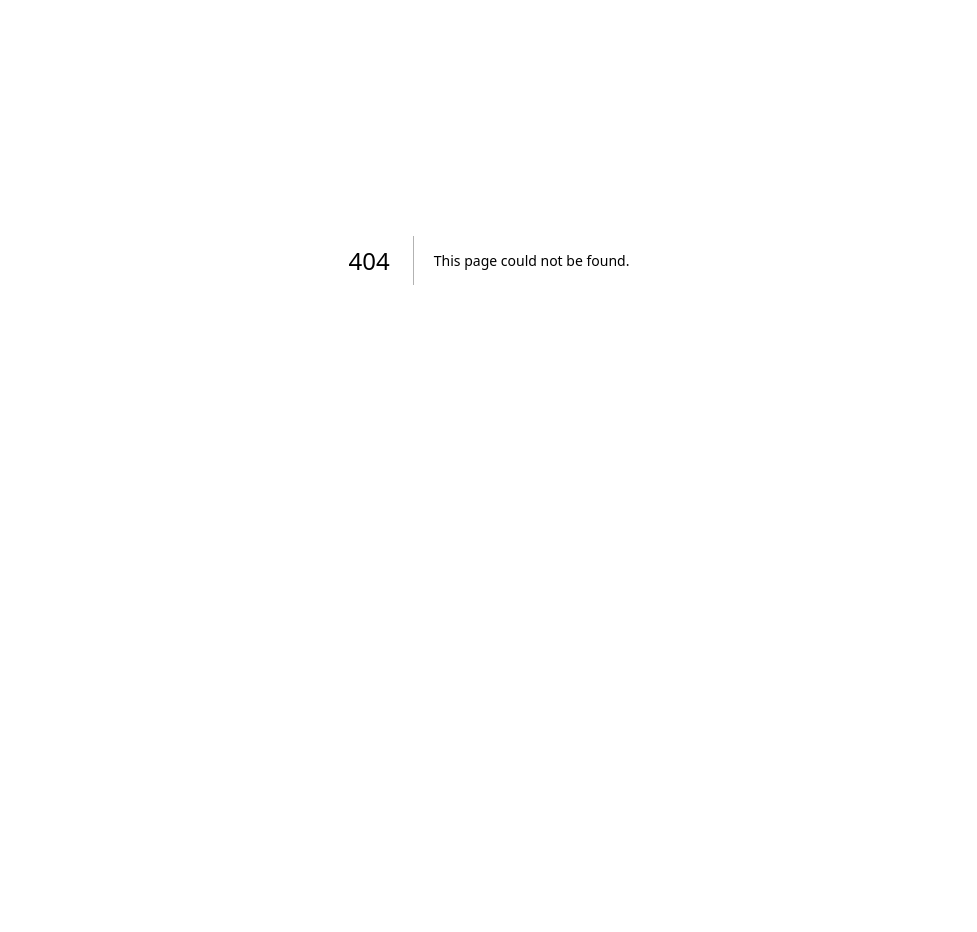
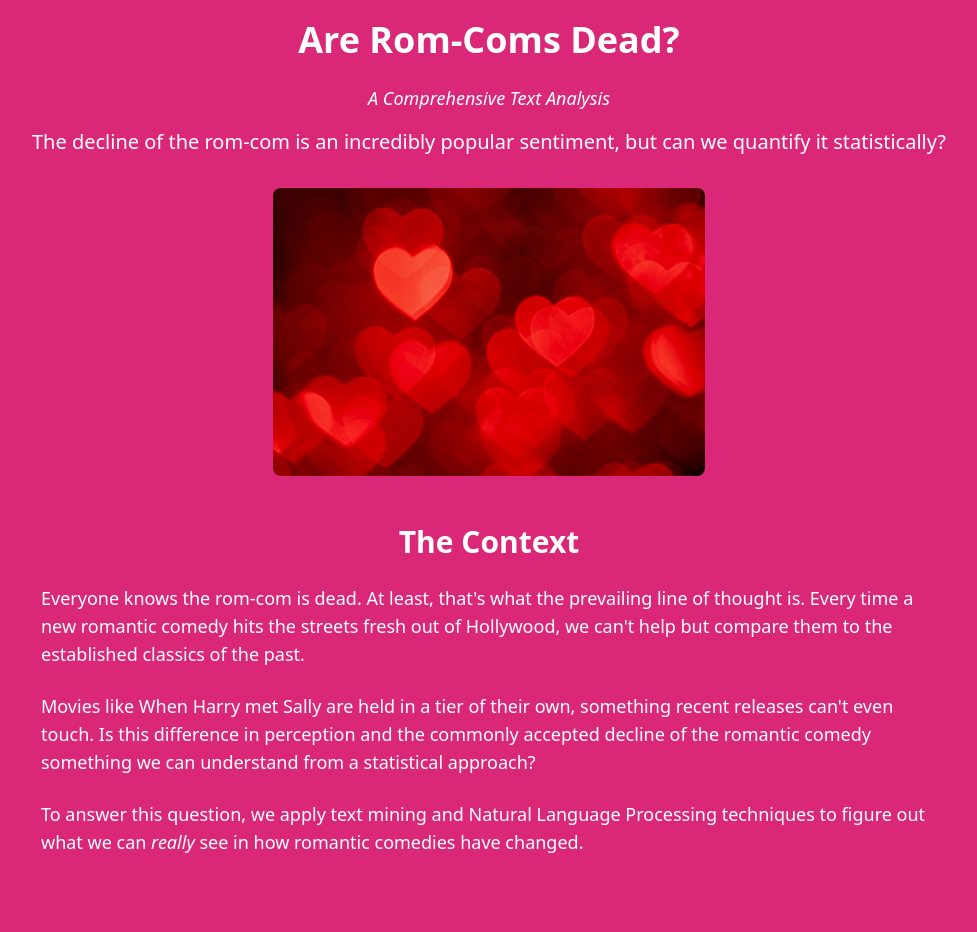
Before and after one commit to narenp12/portfolio_site, a Next.js app: page /project3 in a window 1280 px wide. Before the commit this address had no page. Shown: the part 140-1072 px from the top of the page, without its empty margins (151-1128 px from the left). Before the commit the page ends 800 px from the top, so only its background shows below. Built offline with nearby package versions, Linux system fonts and the light colour scheme.

Commit message:
Adding NLP proj, trying quarto

```diff
--- a/src/app/components/Projects.jsx
+++ b/src/app/components/Projects.jsx
@@ -18,6 +18,13 @@ const projectsData = [
         image: "/project/datagen.jpg",
         tag: ["All", "Python"],
     },
+    /*{
+        id: 3,
+        title: "Are Romantic Comedies Dead?: A Comprehensive Text Analysis",
+        description: "The decline of the rom-com is an incredibly popular sentiment, but can we quantify it statistically?",
+        image: "/project/proj3/stock-photo-red-hearts-background.jpg",
+        tag: ["All", "Python", "R"],
+    }*/
 ];
 
 const Projects = () => {
@@ -39,6 +46,7 @@ const Projects = () => {
             <div className='text-white flex flex-row justify-center items-center gap-2 py-6'>
                 <ProjectTag onClick={handleTagChange} name="All" isSelected={tag === "All"} />
                 <ProjectTag onClick={handleTagChange} name="Python" isSelected={tag === "Python"} />
+                <ProjectTag onClick={handleTagChange} name="R" isSelected={tag === "R"} />
             </div>
 
             <div className='grid md:grid-cols-3 gap-8 md:gap-12'>
--- /dev/null
+++ b/src/app/project3/page.jsx
@@ -0,0 +1,110 @@
+import React from 'react';
+import Link from 'next/link';
+import Navbar from '../components/Navbar';
+
+<link href="https://fonts.googleapis.com/css2?family=Poppins:wght@300;400;600&display=swap" rel="stylesheet" />
+
+export default function Project3() {
+    return (
+        <main className="bg-pink-600 text-white p-6 font-sans flex flex-col items-center justify-center min-h-screen pt-20">
+            <Navbar />
+            {/* Main Project Title */}
+            <h1 className="mt-20 text-4xl font-semibold text-center text-white mb-6">Are Rom-Coms Dead?</h1>
+
+            {/* Personal Role */}
+            <p className="text-lg text-white mb-4 text-center italic">
+                A Comprehensive Text Analysis
+            </p>
+
+            {/* Project Tagline */}
+            <p className="text-xl text-white mb-8 text-center">
+            The decline of the rom-com is an incredibly popular sentiment, but can we quantify it statistically?
+            </p>
+
+            {/* Project Image */}
+            <div className="mb-8 flex justify-center">
+                <img
+                    src="/project/proj3/stock-photo-red-hearts-background.jpg"
+                    alt="Data Generator"
+                    className="w-full h-72 object-cover mb-4 rounded-lg"
+                />
+            </div>
+
+            {/* Problem Statement */}
+            <section className="mb-12 w-full max-w-4xl mx-auto">
+                <h2 className="text-3xl font-semibold text-white mb-6 text-center">The Context</h2>
+                <p className="text-lg mb-6">
+                    Everyone knows the rom-com is dead. At least, that's what the prevailing line of thought is. Every time a new romantic comedy hits the streets fresh out of Hollywood, we can't help but compare them to the established classics of the past.
+                </p>
+
+                <p className="text-lg mb-6">
+                Movies like When Harry met Sally are held in a tier of their own, something recent releases can't even touch. Is this difference in perception and the commonly accepted decline of the romantic comedy something we can understand from a statistical approach?
+                </p>
+
+                <p className="text-lg mb-6">
+                    To answer this question, we apply text mining and Natural Language Processing techniques to figure out what we can <em>really</em> see in how romantic comedies have changed.
+                </p>
+            </section>
+
+            {/* Flowchart Section */}
+            <section className="mb-12 w-full max-w-4xl text-center">
+                <h2 className="text-3xl font-semibold text-white mb-6">Flowchart</h2>
+                <img
+                    src="/neural-network-training-flowchart (1).svg"  // Replace with your actual flowchart image path
+                    alt="Flowchart"
+                    className="w-full max-w-2xl h-auto object-contain rounded-lg mx-auto"
+                />
+            </section>
+
+            {/* Basic Structure */}
+            <section className="mb-12 w-full max-w-4xl mx-auto">
+                <h2 className="text-3xl font-semibold text-white mb-6 text-center">Basic Structure</h2>
+                <p className="text-lg mb-6">
+                    The basic framework I used for creating this is from a <Link
+                        href="https://stanford.edu/~shervine/blog/keras-how-to-generate-data-on-the-fly"
+                        className="text-white underline"
+                    >
+                        blog post from Stanford and MIT grad students Afshine Amidi and Shervine Amidi.
+                    </Link> This framework uses TensorFlow
+                    and Keras to split files and create batches of data with a custom DataGenerator class. However, this framework has two main issues:
+                </p>
+                <ul className="list-decimal text-lg mb-6">
+                    <li>The data generator works wonderfully for sizes near that of the testing for this framework (around 65,000 rows), but when scaling to much larger sizes, the performance drops.</li>
+                    <li>The framework uses split files with observations but does not show how the data is split. Instead, it shows what is done after the splitting has already been completed.</li>
+                </ul>
+            </section>
+
+            {/* Using Dask */}
+            <section className="mb-12 w-full max-w-4xl mx-auto">
+                <h2 className="text-3xl font-semibold text-white mb-6 text-center">Using Dask</h2>
+                <p className="text-lg mb-6">
+                    Dask is a Python library for parallel computing that helps scale our Pandas-based code to much larger datasets. It essentially stores Pandas dataframes within Pandas dataframes
+                    and offers delayed computation to offset computational problems. We can use this for splitting the files (as Dask allows us to load the entire dataset at once) and loading individual
+                    IDs in the DataGenerator class. With this, we can handle amounts of up to 1-10 TB (per Dask’s own testing) for our company data.
+                </p>
+            </section>
+
+            {/* How We Split the Files */}
+            <section className="mb-12 w-full max-w-4xl mx-auto">
+                <h2 className="text-3xl font-semibold text-white mb-6 text-center">How Do We Split the Files?</h2>
+                <p className="text-lg mb-6">
+                    While the given framework splits files by single observations, this would simply take up too much storage for much larger datasets, such as the one we have (with millions of rows).
+                    Instead, we group observations into much smaller groups, keeping them small enough to not surpass our storage capacity. For my working example, I grouped observations based on the
+                    month and day of each timestamp (one file per combination).
+                </p>
+            </section>
+
+            {/* Final Product */}
+            <section className="w-full max-w-4xl mx-auto">
+                <h2 className="text-3xl font-semibold text-white mb-6 text-center">Final Product</h2>
+                <p className="text-lg mb-6">
+                    Based on local testing, our adapted framework was able to handle data more than 10x the size of the original framework! While the upper limit is yet to be found for further testing,
+                    the scalability of the tools used to build this generator gives us hope that it can serve as the foundation for a fully functional Data Generator in the future.
+                </p>
+                <p>
+                    If you would like to see the code I used for this project or have any questions, feel free to contact me at any of the places listed in my contact section!
+                </p>
+            </section>
+        </main>
+    );
+}
```
Also changed, not shown: public/project/proj3/stock-photo-red-hearts-background.jpg (added).
